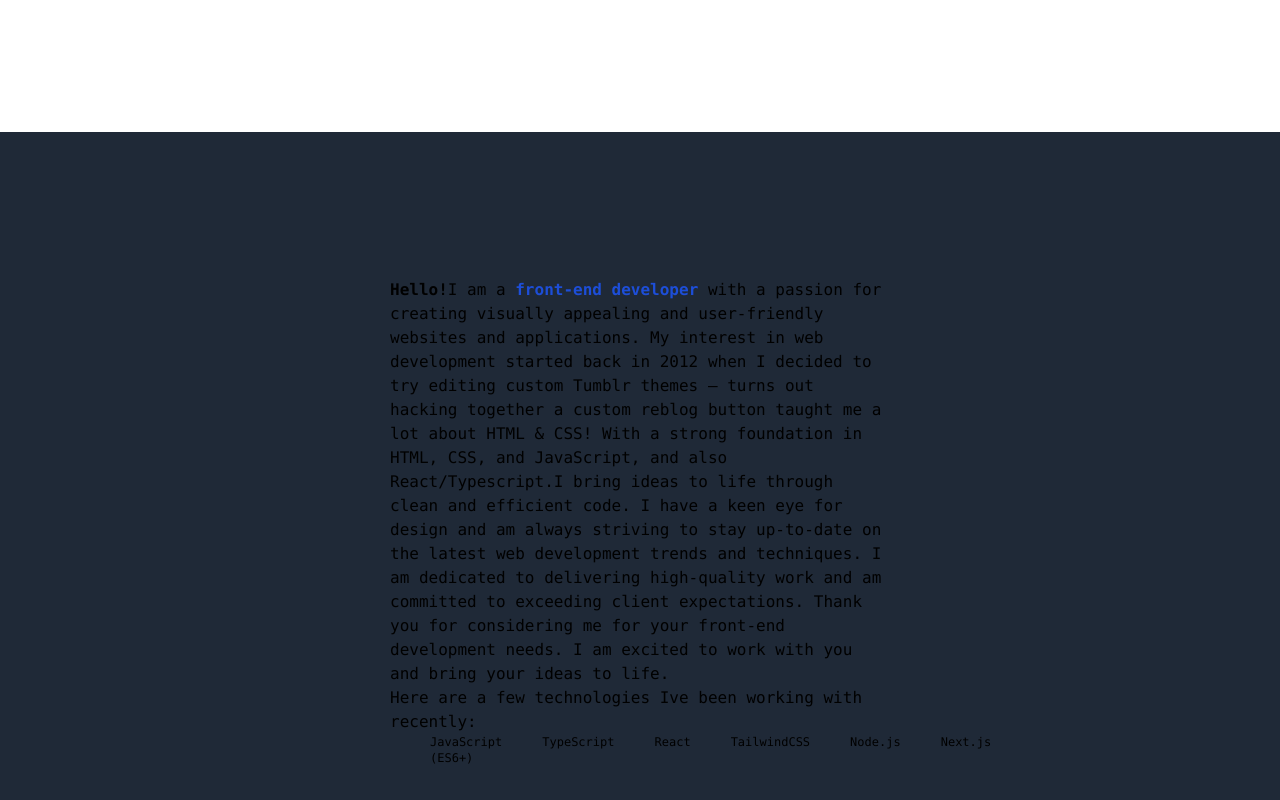
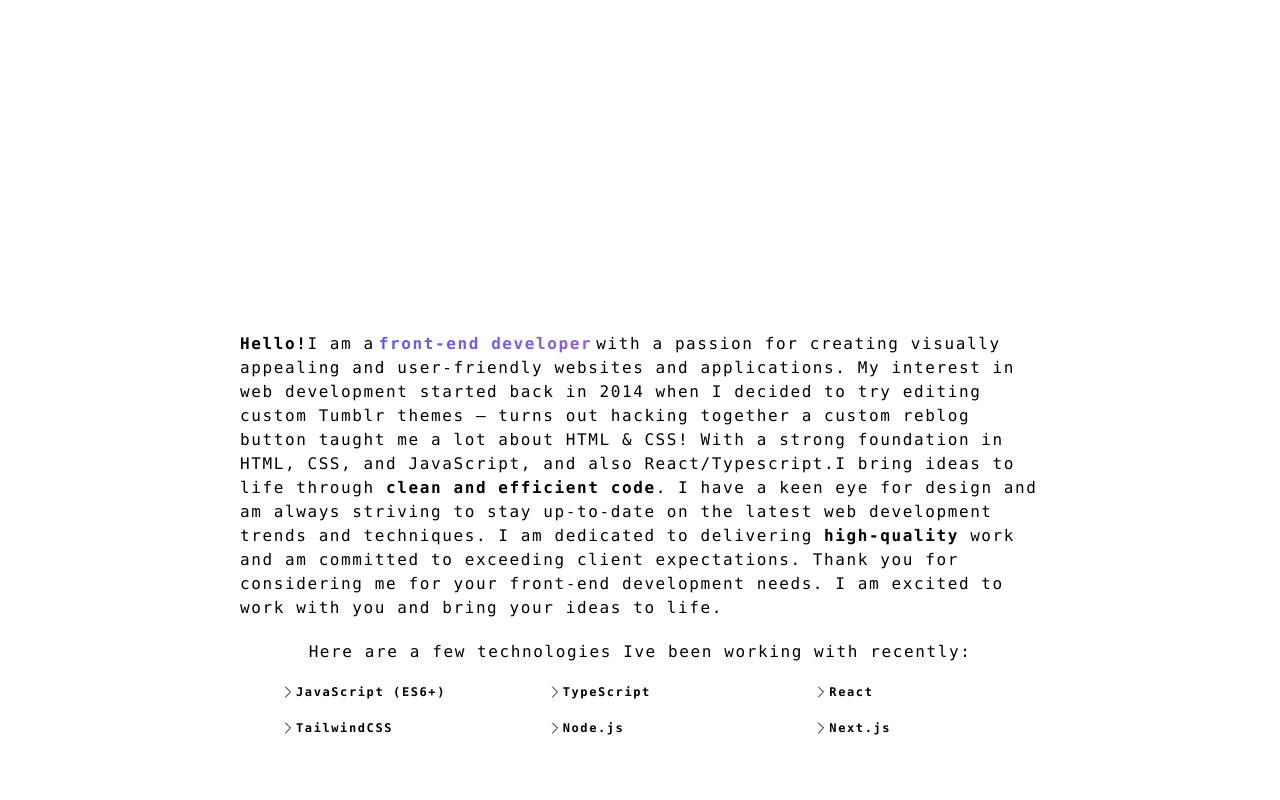
Before and after one commit to highpriesst/portfolio, a Next.js app: page / in a window 1280 px wide. Shown: the part 740-1540 px from the top of the page. Built offline with nearby package versions, Linux system fonts and the light colour scheme.

Commit message:
edited the text and styled the text

```diff
--- a/sections/Landing.tsx
+++ b/sections/Landing.tsx
@@ -12,34 +12,52 @@ function Landing() {
       <div className="h-screen flex from-blue-600 to-indigo-400 bg-white dark:bg-gray-900">
         Landing section
       </div>
-      <div className="h-screen flex justify-center items-center bg-gray-800">
-        <div className="flex flex-col max-w-[500px]">
+      <div className="h-screen flex justify-center items-center bg-white dark:bg-gray-900">
+        <div className="flex flex-col max-w-[800px] h-[400px] tracking-widest">
           <p>
             <b>Hello!</b>I am a
-            <span className="text-blue-700 font-bold">
-              {" "}
-              front-end developer{" "}
+            <span className="text-color-dark font-bold pl-1 pr-1">
+              front-end developer
             </span>
             with a passion for creating visually appealing and user-friendly
             websites and applications. My interest in web development started
-            back in 2012 when I decided to try editing custom Tumblr themes —
+            back in 2014 when I decided to try editing custom Tumblr themes —
             turns out hacking together a custom reblog button taught me a lot
             about HTML &amp; CSS! With a strong foundation in HTML, CSS, and
-            JavaScript, and also React/Typescript.I bring ideas to life through
-            clean and efficient code. I have a keen eye for design and am always
-            striving to stay up-to-date on the latest web development trends and
-            techniques. I am dedicated to delivering high-quality work and am
-            committed to exceeding client expectations. Thank you for
-            considering me for your front-end development needs. I am excited to
-            work with you and bring your ideas to life.
+            JavaScript, and also React/Typescript.I bring ideas to life
+            through&#160;
+            <b>clean and efficient code</b>. I have a keen eye for design and am
+            always striving to stay up-to-date on the latest web development
+            trends and techniques. I am dedicated to delivering{" "}
+            <b>high-quality</b> work and am committed to exceeding client
+            expectations. Thank you for considering me for your front-end
+            development needs. I am excited to work with you and bring your
+            ideas to life.
           </p>
 
-          <p>Here are a few technologies Ive been working with recently:</p>
-          <ul className="flex">
+          <p className="mt-5 flex justify-center items-center">
+            Here are a few technologies Ive been working with recently:
+          </p>
+          <ul className="grid grid-cols-3 mt-5">
             {skills &&
               skills.map((skill, i) => (
-                <li key={i} className="relative mb-5 pl-10 font-mono text-xs">
-                  {skill}
+                <li
+                  key={i}
+                  className="relative mb-5 pl-10 font-mono text-xs flex  items-center font-bold">
+                  <svg
+                    xmlns="http://www.w3.org/2000/svg"
+                    fill="none"
+                    viewBox="0 0 24 24"
+                    strokeWidth={1.5}
+                    stroke="currentColor"
+                    className="w-4 h-4 float-left">
+                    <path
+                      strokeLinecap="round"
+                      strokeLinejoin="round"
+                      d="M8.25 4.5l7.5 7.5-7.5 7.5"
+                    />
+                  </svg>
+                  <p>{skill}</p>
                 </li>
               ))}
           </ul>
```
